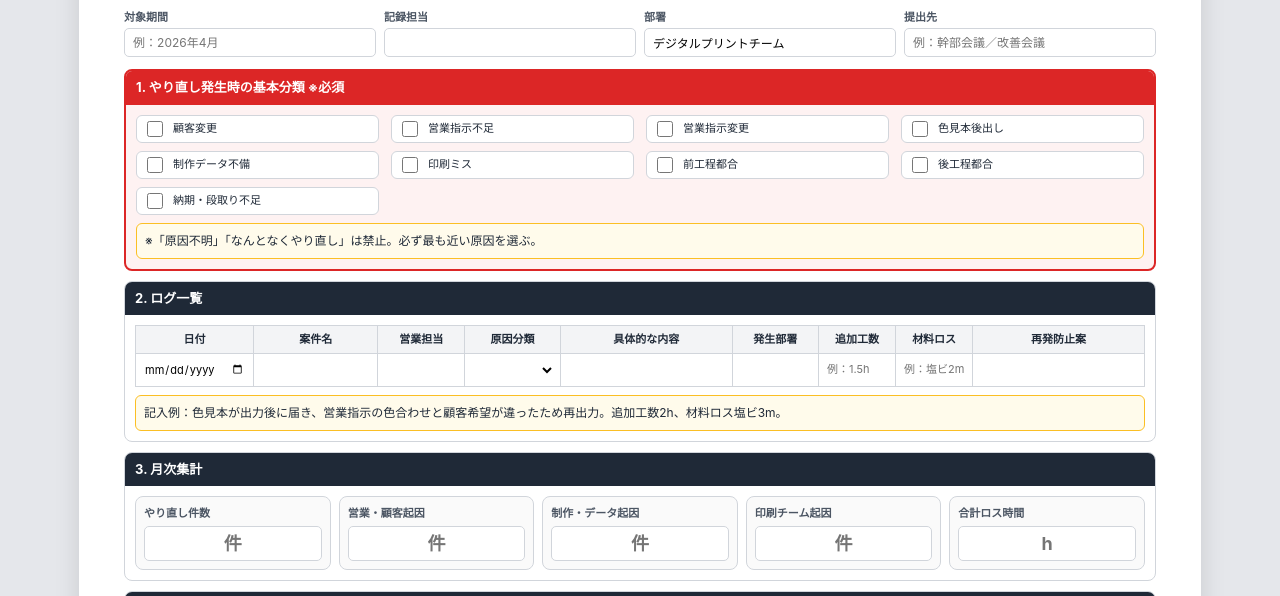
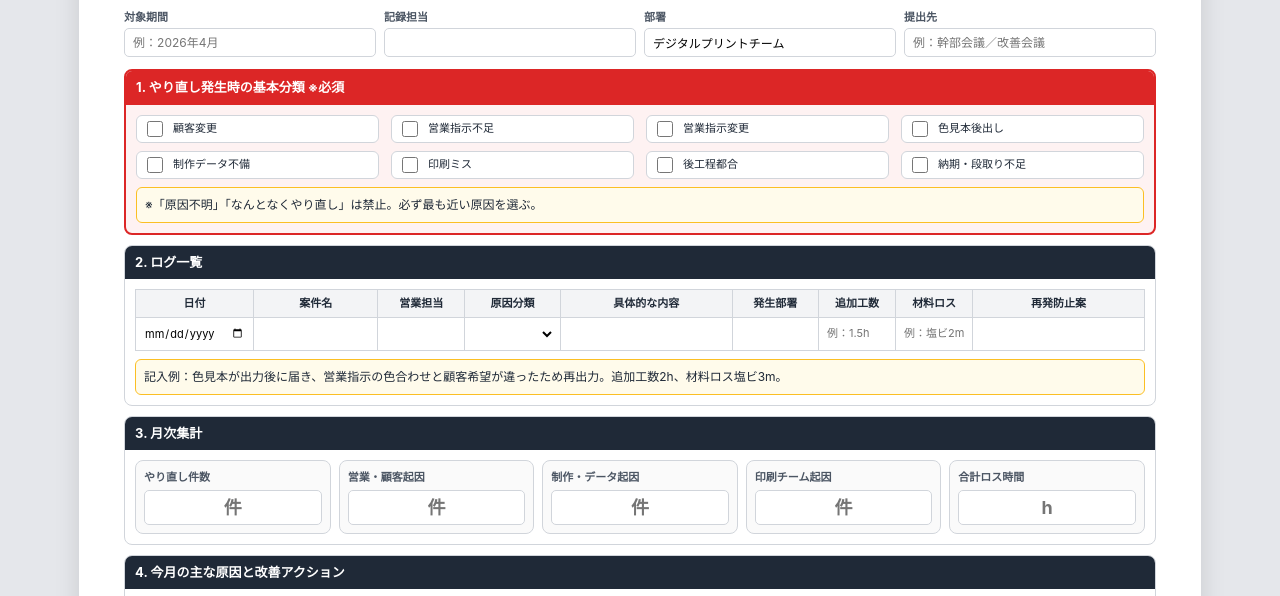
Before and after one commit to koeinumata/redo-log-sheet, a plain HTML site: page index.html in a window 1280 px wide. Shown: the part 150-746 px from the top of the page. Drawn offline with Linux system fonts and the light colour scheme.

Commit message:
Revert "原因分類に「前工程都合」を追加"
This reverts commit fc54ef2527f962f28d2daeac090388b927fc73cb.

```diff
--- a/index.html
+++ b/index.html
@@ -268,7 +268,6 @@
           <label><input type="checkbox"> 色見本後出し</label>
           <label><input type="checkbox"> 制作データ不備</label>
           <label><input type="checkbox"> 印刷ミス</label>
-          <label><input type="checkbox"> 前工程都合</label>
           <label><input type="checkbox"> 後工程都合</label>
           <label><input type="checkbox"> 納期・段取り不足</label>
         </div>
@@ -300,7 +299,7 @@
               <td><input type="text"></td>
               <td>
                 <select>
-                  <option></option><option>顧客変更</option><option>営業指示不足</option><option>営業指示変更</option><option>色見本後出し</option><option>制作データ不備</option><option>印刷ミス</option><option>前工程都合</option><option>後工程都合</option><option>納期・段取り不足</option>
+                  <option></option><option>顧客変更</option><option>営業指示不足</option><option>営業指示変更</option><option>色見本後出し</option><option>制作データ不備</option><option>印刷ミス</option><option>後工程都合</option><option>納期・段取り不足</option>
                 </select>
               </td>
               <td><input type="text"></td>
```
